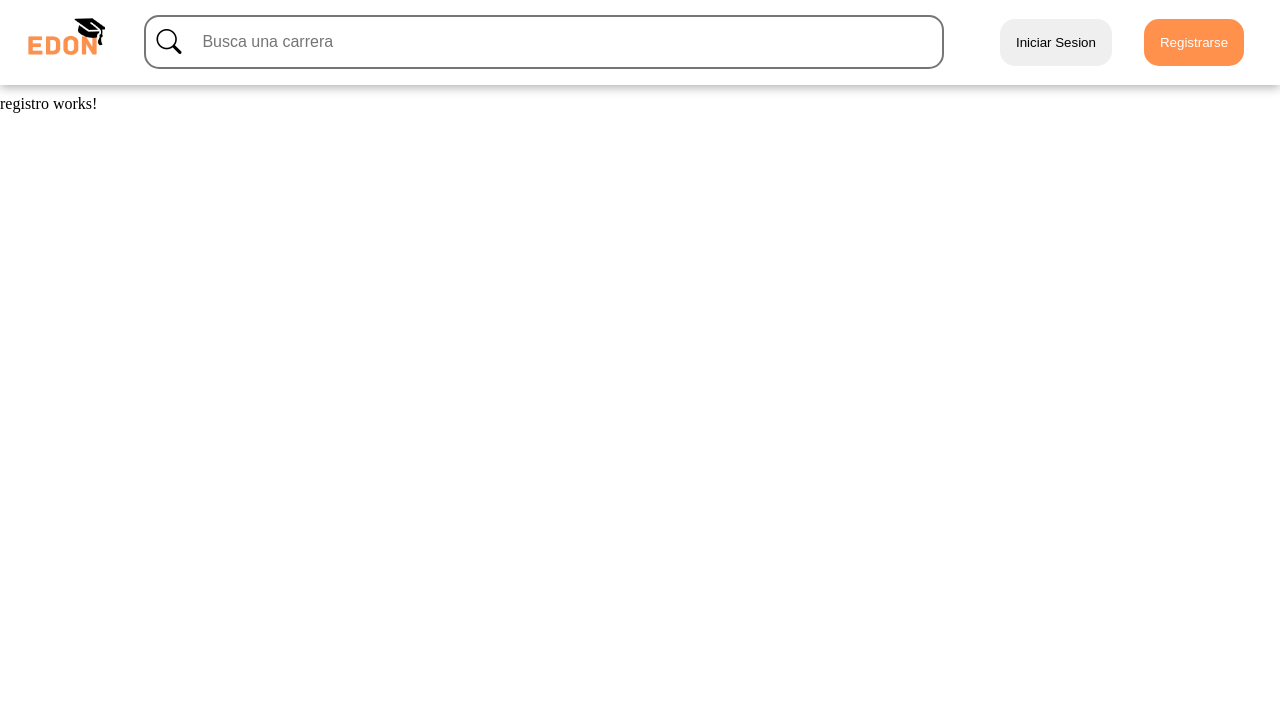
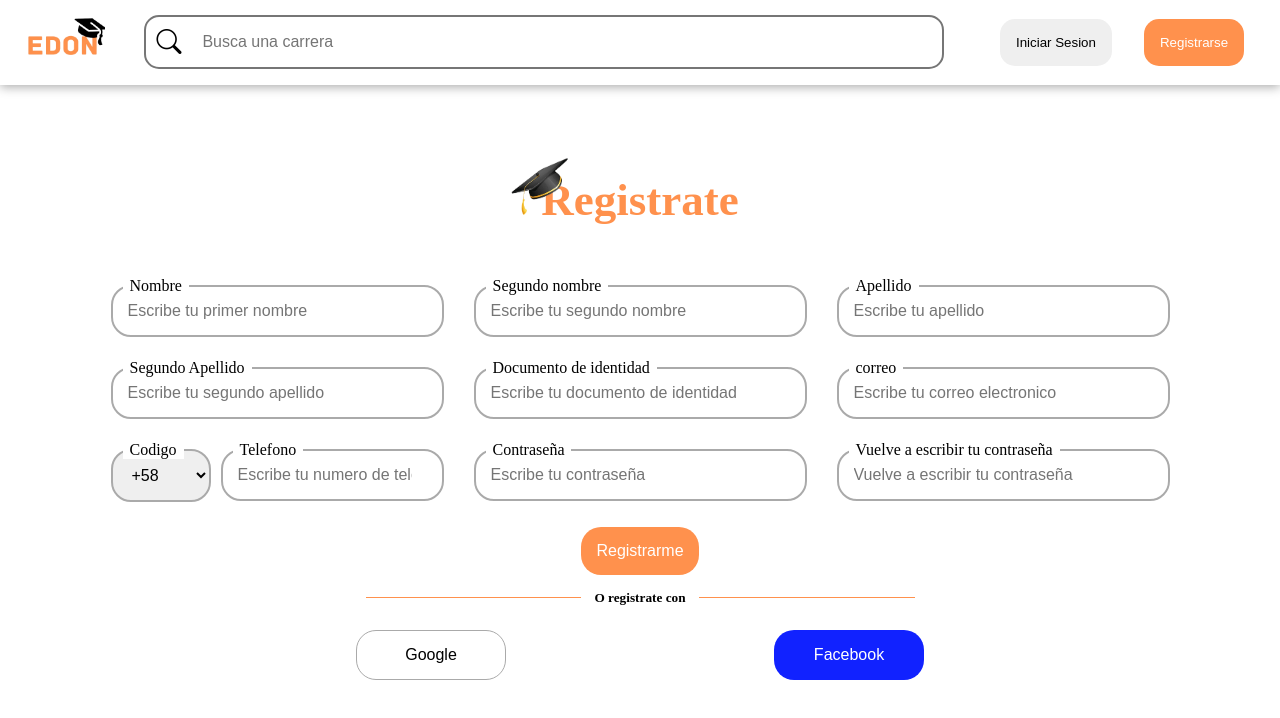
Before and after one commit to Brayner705/EDON, an Angular app: page /registro in a window 1280 px wide. Shown: the top 718 px of the page. Built offline with nearby package versions, Linux system fonts and the light colour scheme.

Commit message:
Incio.registro

```diff
--- a/package.json
+++ b/package.json
@@ -18,6 +18,7 @@
     "@angular/platform-browser": "^18.2.0",
     "@angular/platform-browser-dynamic": "^18.2.0",
     "@angular/router": "^18.2.0",
+    "edon": "file:",
     "rxjs": "~7.8.0",
     "tslib": "^2.3.0",
     "zone.js": "~0.14.10"
--- a/src/app/app.component.html
+++ b/src/app/app.component.html
@@ -1,2 +1,2 @@
 <app-menu-navegacion/>
-<router-outlet />
+<router-outlet/>
--- a/src/app/inicio-sesion/inicio-sesion.component.css
+++ b/src/app/inicio-sesion/inicio-sesion.component.css
@@ -0,0 +1,136 @@
+.contenedorInicio {
+    display: flex;
+    width: 90vw;
+    flex-direction: column;
+    margin: 30px auto;
+    position: relative;
+    padding: 15px;
+}
+
+.tituloInicio {
+    display: flex;
+    justify-content: center;
+    padding: 17px;
+}
+.subcontenedor{
+    position: relative;
+    padding: 17px 30px;
+}
+.tituloInicio h2 {
+    font-size: 45px;
+    color: var(--color-principal);
+}
+
+.tituloInicio img {
+    width: 60px;
+    height: 60px;
+    position: absolute;
+    top: 0;
+    left: 0;
+}
+
+.form {
+    display: flex;
+    flex-direction: column;
+    width: 37%;
+    gap: 30px;
+    padding: 25px;
+
+    input{
+        padding: 15px;
+        width: 100%;
+        font-size: 16px;
+        border-radius: 20px;
+        border: 2px solid #aaa;
+    }
+
+
+    .campoInput{
+        position: relative;
+        label{
+            position: absolute;
+            background-color: #fff;
+            padding: 0 7px;
+            left: 12px;
+            top: -8px;
+        }
+    }
+}
+form{
+    display: flex;
+    flex-direction: column;
+    align-items: center;
+}
+
+input[type="number"]::-webkit-outer-spin-button,
+input[type="number"]::-webkit-inner-spin-button{
+    -webkit-appearance: none;
+
+}
+
+.btnIniciar{
+    padding: 15px;
+    font-size: 16px;
+    border-radius: 20px;
+    border: 2px solid #aaa;
+    background-color: var(--color-principal);
+    color: #fff;
+    cursor: pointer;
+    border: none;
+}
+
+.divisor{
+    display: flex;
+    text-align: center;
+    margin: 12px;
+    position: relative;
+    z-index: 100;
+    justify-content: center;
+    align-items: center;
+}
+.texto{
+    z-index: 100;
+    background-color: #fff;
+    padding: 3px;
+    h5{
+        margin: 0 10px;
+    }
+}
+.linea{
+    width: 50%;
+    height: 1px;
+    background-color: var(--color-principal);
+    position: absolute;
+    z-index: 1;
+}
+
+.otroInicio{
+    display: flex;
+    justify-content: space-evenly;
+    margin: 9px;
+    button{
+        padding: 15px;
+        width: 150px;
+        border-radius: 20px;
+        border: none;
+        font-size: 16px;
+        cursor: pointer;
+    }
+    button:first-child{
+        border: 1px solid #aaa;
+        background-color: transparent;
+    }
+    button:last-child{
+        background-color: #12f;
+        color: #FFF;
+    }
+}
+
+@media screen and (max-width: 900px) {
+    .form{
+        width: 77%;
+    }
+    .btnRegistrarme{
+        max-width: 170px;
+    }
+}
--- a/src/app/inicio-sesion/inicio-sesion.component.html
+++ b/src/app/inicio-sesion/inicio-sesion.component.html
@@ -1 +1,36 @@
-<p>inicio-sesion works!</p>
+<div class="contenedorInicio">
+    <div class="tituloInicio">
+        <div class="subcontenedor">
+            <h2>Iniciar sesion</h2>
+        <img src="assets/birrete.png" alt="birrete">
+        </div>
+    </div>
+    <form method="post">
+
+        <div class="form">
+
+            <div class="campoInput">
+                <label for="dni">Documento de identidad</label>
+                <input type="number" id="dni" placeholder="Escribe tu documento de identidad">
+            </div>
+
+            <div class="campoInput">
+                <label for="contrasena">Contraseña</label>
+                <input type="password" id="contrasena" placeholder="Escribe tu contraseña">
+            </div>
+        </div>
+
+        <input type="submit" value="Ingresar" class="btnIniciar">
+    </form>
+    <div class="divisor">
+        <div class="texto">
+            <h5>O registrate con</h5>
+        </div>
+        <div class="linea"></div>
+    </div>
+
+    <div class="otroInicio">
+        <button class="google">Google</button>
+        <button class="facebook">Facebook</button>
+    </div>
+</div>
--- a/src/app/menu-navegacion/menu-navegacion.component.css
+++ b/src/app/menu-navegacion/menu-navegacion.component.css
@@ -12,6 +12,7 @@ section{
 }
 img{
     width: 5.3rem;
+    cursor: pointer;
 }
 form{
     flex-grow: .8;
--- a/src/app/menu-navegacion/menu-navegacion.component.html
+++ b/src/app/menu-navegacion/menu-navegacion.component.html
@@ -1,5 +1,5 @@
 <section>
-  <img src="assets/EDON.png" alt="Logo" />
+  <img src="assets/EDON.png" alt="Logo" [routerLink]="['edon']"/>
   <form action="">
     <input type="text" placeholder="Busca una carrera" />
     <i class="bi bi-search"></i>
--- a/src/app/registro/registro.component.css
+++ b/src/app/registro/registro.component.css
@@ -0,0 +1,142 @@
+.contenedorRegistro {
+    display: flex;
+    width: 90vw;
+    flex-direction: column;
+    margin: 30px auto;
+    position: relative;
+    padding: 15px;
+}
+
+.tituloRegistro {
+    display: flex;
+    justify-content: center;
+    padding: 17px;
+}
+.subcontenedor{
+    position: relative;
+    padding: 17px 30px;
+}
+.tituloRegistro h2 {
+    font-size: 45px;
+    color: var(--color-principal);
+}
+
+.tituloRegistro img {
+    width: 60px;
+    height: 60px;
+    position: absolute;
+    top: 0;
+    left: 0;
+}
+
+.form {
+    display: grid;
+    grid-template-columns: repeat(3,1fr);
+    grid-template-rows: repeat(4, minmax(300,1fr));
+    gap: 30px;
+    padding: 25px;
+
+    input, select {
+        padding: 15px;
+        width: 100%;
+        font-size: 16px;
+        border-radius: 20px;
+        border: 2px solid #aaa;
+    }
+
+
+    .campoInput{
+        position: relative;
+        label{
+            position: absolute;
+            background-color: #fff;
+            padding: 0 7px;
+            left: 12px;
+            top: -8px;
+        }
+    }
+    .telefono{
+        display: flex;
+        min-width: 270px;
+        gap: 10px;
+    }
+    #codigoPais{
+        max-width: 100px;
+
+    }
+}
+form{
+    display: flex;
+    flex-direction: column;
+    align-items: center;
+}
+.btnRegistrarme{
+    padding: 15px;
+    font-size: 16px;
+    border-radius: 20px;
+    border: 2px solid #aaa;
+    background-color: var(--color-principal);
+    color: #fff;
+    border: none;
+    cursor: pointer;
+}
+
+.divisor{
+    display: flex;
+    text-align: center;
+    margin: 12px;
+    position: relative;
+    z-index: 100;
+    justify-content: center;
+    align-items: center;
+}
+.texto{
+    z-index: 100;
+    background-color: #fff;
+    padding: 3px;
+    h5{
+        margin: 0 10px;
+    }
+}
+.linea{
+    width: 50%;
+    height: 1px;
+    background-color: var(--color-principal);
+    position: absolute;
+    z-index: 1;
+}
+
+.otroRegistro{
+    display: flex;
+    justify-content: space-evenly;
+    margin: 9px;
+
+    button{
+        padding: 15px;
+        width: 150px;
+        border-radius: 20px;
+        border: none;
+        font-size: 16px;
+        cursor: pointer;
+    }
+    button:first-child{
+        border: 1px solid #aaa;
+        background-color: transparent;
+    }
+    button:last-child{
+        background-color: #12f;
+        color: #FFF;
+    }
+}
+
+@media screen and (max-width: 1100px) {
+    .form{
+        display: flex;
+        flex-wrap: wrap;
+        justify-content: center;
+        gap: 35px;
+    }
+    .btnRegistrarme{
+        max-width: 170px;
+    }
+}
--- a/src/app/registro/registro.component.html
+++ b/src/app/registro/registro.component.html
@@ -1 +1,77 @@
-<p>registro works!</p>
+<div class="contenedorRegistro">
+    <div class="tituloRegistro">
+        <div class="subcontenedor">
+            <h2>Registrate</h2>
+        <img src="assets/birrete.png" alt="birrete">
+        </div>
+    </div>
+    <form method="post">
+
+        <div class="form">
+            <div class="campoInput">
+                <label for="nombre">Nombre</label>
+                <input type="text" id="nombre" id="nombre" placeholder="Escribe tu primer nombre">
+            </div>
+
+            <div class="campoInput">
+                <label for="segundoNombre">Segundo nombre</label>
+                <input type="text" id="segundoNombre" placeholder="Escribe tu segundo nombre">
+            </div>
+
+            <div class="campoInput">
+                <label for="apellido">Apellido</label>
+                <input type="text" id="apellido" placeholder="Escribe tu apellido">
+            </div>
+
+            <div class="campoInput">
+                <label for="segundoApellido">Segundo Apellido</label>
+                <input type="text" id="segundoApellido" placeholder="Escribe tu segundo apellido">
+            </div>
+
+            <div class="campoInput">
+                <label for="dni">Documento de identidad</label>
+                <input type="number" id="dni" placeholder="Escribe tu documento de identidad">
+            </div>
+
+            <div class="campoInput">
+                <label for="correo">correo</label>
+                <input type="email" id="correo" placeholder="Escribe tu correo electronico">
+            </div>
+
+            <div class="campoInput telefono">
+                <label for="codigoPais">Codigo</label>
+                <select id="codigoPais">
+                    <option value="+58">+58</option>
+                </select>
+
+                <div class="campoInput telefono2">
+                    <label for="telefono">Telefono</label>
+                    <input type="number" id="telefono" placeholder="Escribe tu numero de telefono">
+                </div>
+            </div>
+
+            <div class="campoInput">
+                <label for="contrasena">Contraseña</label>
+                <input type="password" id="contrasena" placeholder="Escribe tu contraseña">
+            </div>
+
+            <div class="campoInput">
+                <label for="contrasena2">Vuelve a escribir tu contraseña</label>
+                <input type="password" id="contrasena2" placeholder="Vuelve a escribir tu contraseña">
+            </div>
+        </div>
+
+        <input type="submit" value="Registrarme" class="btnRegistrarme">
+    </form>
+    <div class="divisor">
+        <div class="texto">
+            <h5>O registrate con</h5>
+        </div>
+        <div class="linea"></div>
+    </div>
+
+    <div class="otroRegistro">
+        <button class="google">Google</button>
+        <button class="facebook">Facebook</button>
+    </div>
+</div>
```
Also changed, not shown: public/assets/birrete.png (added), 1 other file (tests, documents, lock files or other folders).
